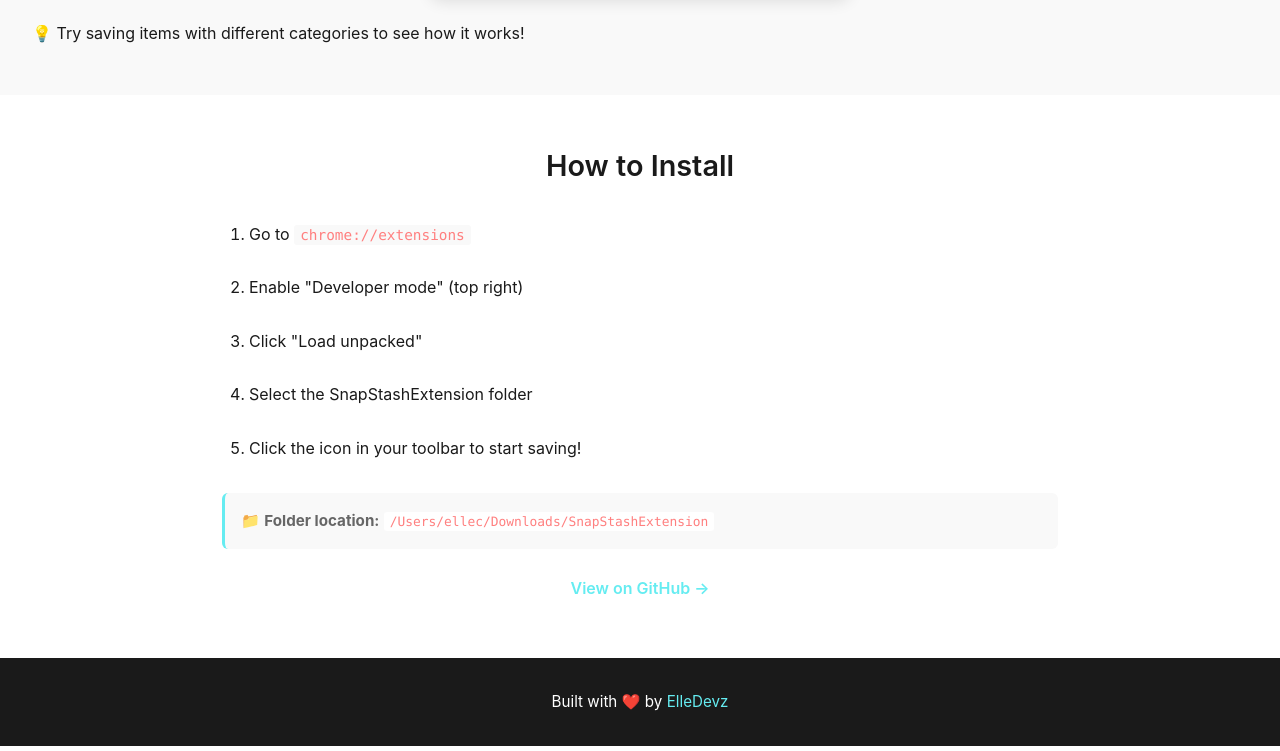
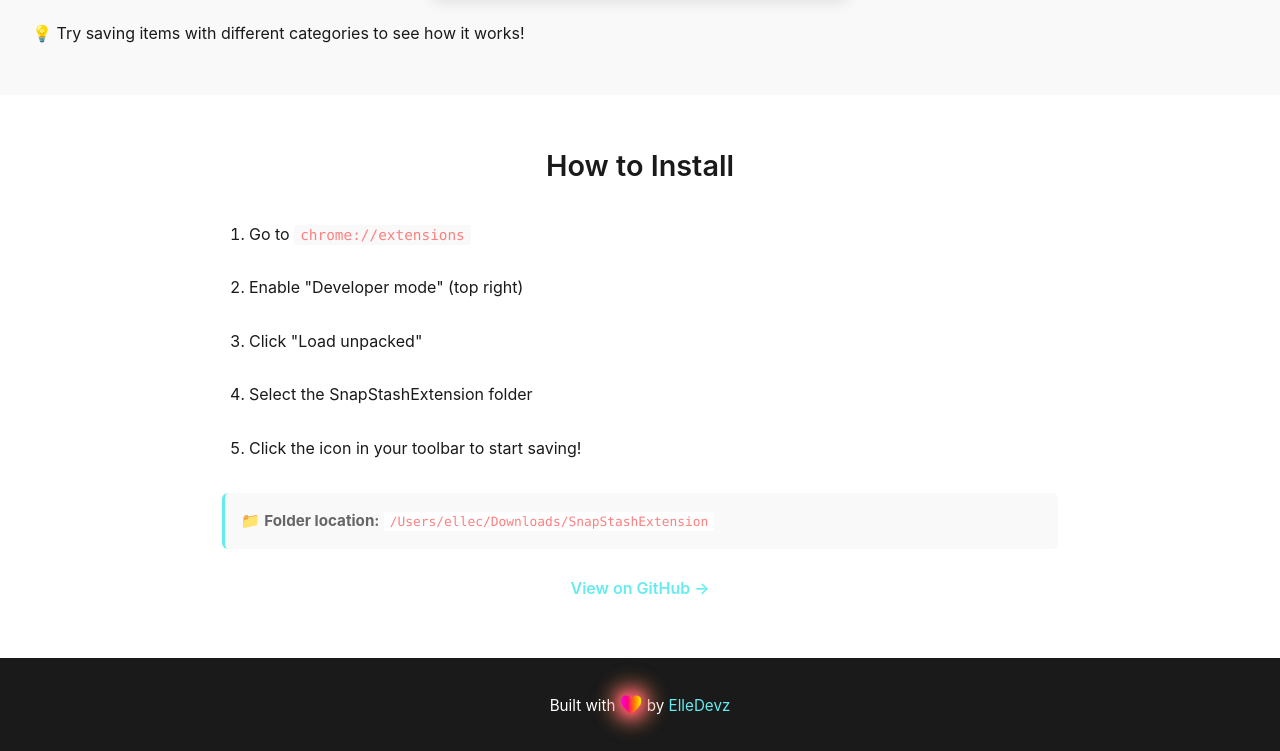
Before and after one commit to ElleDevz/SnapStashExtension, a browser extension: page index.html in a window 1280 px wide. Shown: the part 1345-2096 px from the top of the page. Drawn offline with Linux system fonts and the light colour scheme.

Commit message:
Add neon ombre glow effect to heart in footer
- Wrap heart emoji in span with neon-heart class
- Apply gradient ombre effect (magenta → red → orange → yellow)
- Add pulsing neon glow animation
- Drop shadow effects for authentic neon look
- Animation pulse intensity increases and decreases smoothly

```diff
--- a/index.css
+++ b/index.css
@@ -433,6 +433,29 @@ body {
     text-decoration: underline;
 }
 
+/* Neon Ombre Heart */
+.neon-heart {
+    display: inline-block;
+    background: linear-gradient(90deg, #ff00ff, #ff0080, #ff7f00, #ffff00);
+    -webkit-background-clip: text;
+    -webkit-text-fill-color: transparent;
+    background-clip: text;
+    filter: drop-shadow(0 0 8px #ff00ff) drop-shadow(0 0 4px #ff0080);
+    animation: neon-pulse 2s ease-in-out infinite;
+    font-size: 1.2em;
+}
+
+@keyframes neon-pulse {
+    0%, 100% {
+        filter: drop-shadow(0 0 8px #ff00ff) drop-shadow(0 0 4px #ff0080);
+        opacity: 1;
+    }
+    50% {
+        filter: drop-shadow(0 0 12px #ff00ff) drop-shadow(0 0 8px #ff0080) drop-shadow(0 0 4px #ffff00);
+        opacity: 1;
+    }
+}
+
 /* Responsive */
 @media (max-width: 768px) {
     .header {
--- a/index.html
+++ b/index.html
@@ -90,7 +90,7 @@
 
     <!-- Footer -->
     <footer class="footer">
-        <p>Built with ❤️ by <a href="https://github.com/ElleDevz" target="_blank">ElleDevz</a></p>
+        <p>Built with <span class="neon-heart">❤️</span> by <a href="https://github.com/ElleDevz" target="_blank">ElleDevz</a></p>
     </footer>
 
     <script src="index.js"></script>
```
